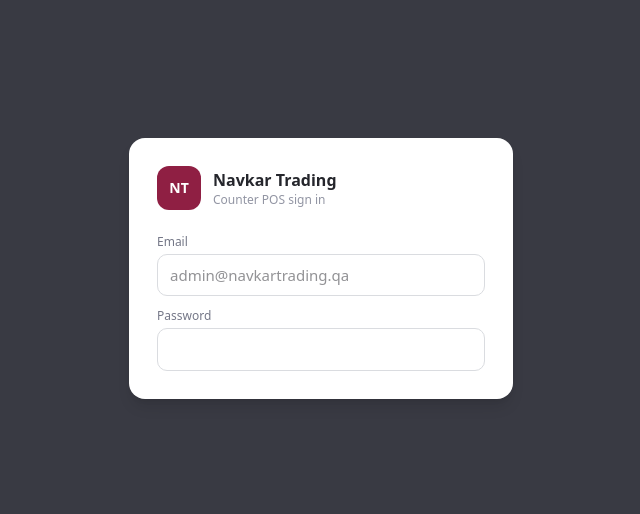
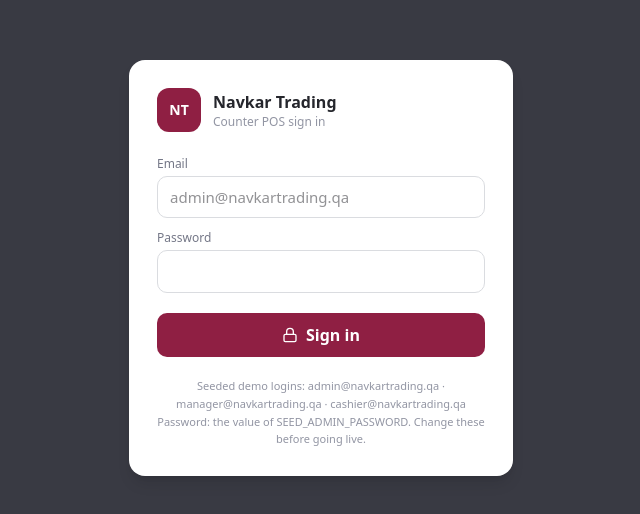
Before and after one commit to navkartradingqa-dot/navkartrading, a Next.js app: page /pos/login in a window 1280 px wide. Shown: the part 132-646 px from the top of the page, without its empty margins (319-959 px from the left). Built offline with nearby package versions, Linux system fonts and the light colour scheme; no server answers.

Commit message:
Update login-form.tsx

```diff
--- a/src/components/login-form.tsx
+++ b/src/components/login-form.tsx
@@ -48,7 +48,21 @@ export function LoginForm({ variant = "admin" }: { variant?: "admin" | "pos" })
         />
       </label>
 
+      {state.error && (
+        <p className="mt-3 rounded-lg bg-red-50 px-3 py-2 text-xs text-red-700">{state.error}</p>
+      )}
 
+      <button type="submit" disabled={pending} className="btn-primary mt-5 w-full disabled:opacity-60">
+        {pending ? <Loader2 size={16} className="animate-spin" /> : <Lock size={16} />}
+        Sign in
+      </button>
+
+      <p className="mt-5 text-center text-[11px] leading-relaxed text-ink-400">
+        Seeded demo logins: admin@navkartrading.qa · manager@navkartrading.qa ·
+        cashier@navkartrading.qa
+        <br />
+        Password: the value of SEED_ADMIN_PASSWORD. Change these before going live.
+      </p>
     </form>
   );
 }
```
